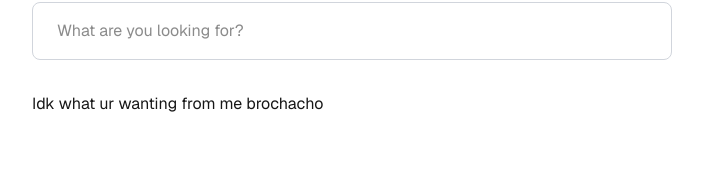
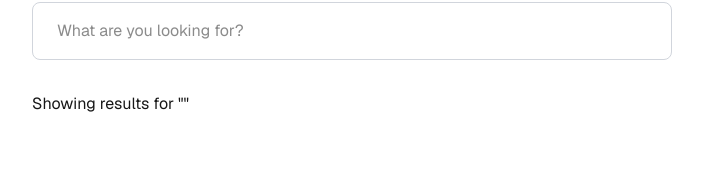
Before and after one commit to thomassrmcardle/info, a Next.js app: page /search in a window 1280 px wide. Shown: the part 126-300 px from the top of the page, without its empty margins (288-991 px from the left). Built offline with nearby package versions, Linux system fonts and the light colour scheme.

Commit message:
Added prompt injection check

```diff
--- a/app/search/page.tsx
+++ b/app/search/page.tsx
@@ -15,7 +15,7 @@ export default function Home({ searchParams }: SearchPageProps) {
         <div className="mb-8 w-full">
             <SearchBar query={searchParams.q} />
         </div>
-        <p>Idk what ur wanting from me brochacho</p>
+        <p>Showing results for "{searchParams.q}"</p>
 
       </main>
     </div>
```
